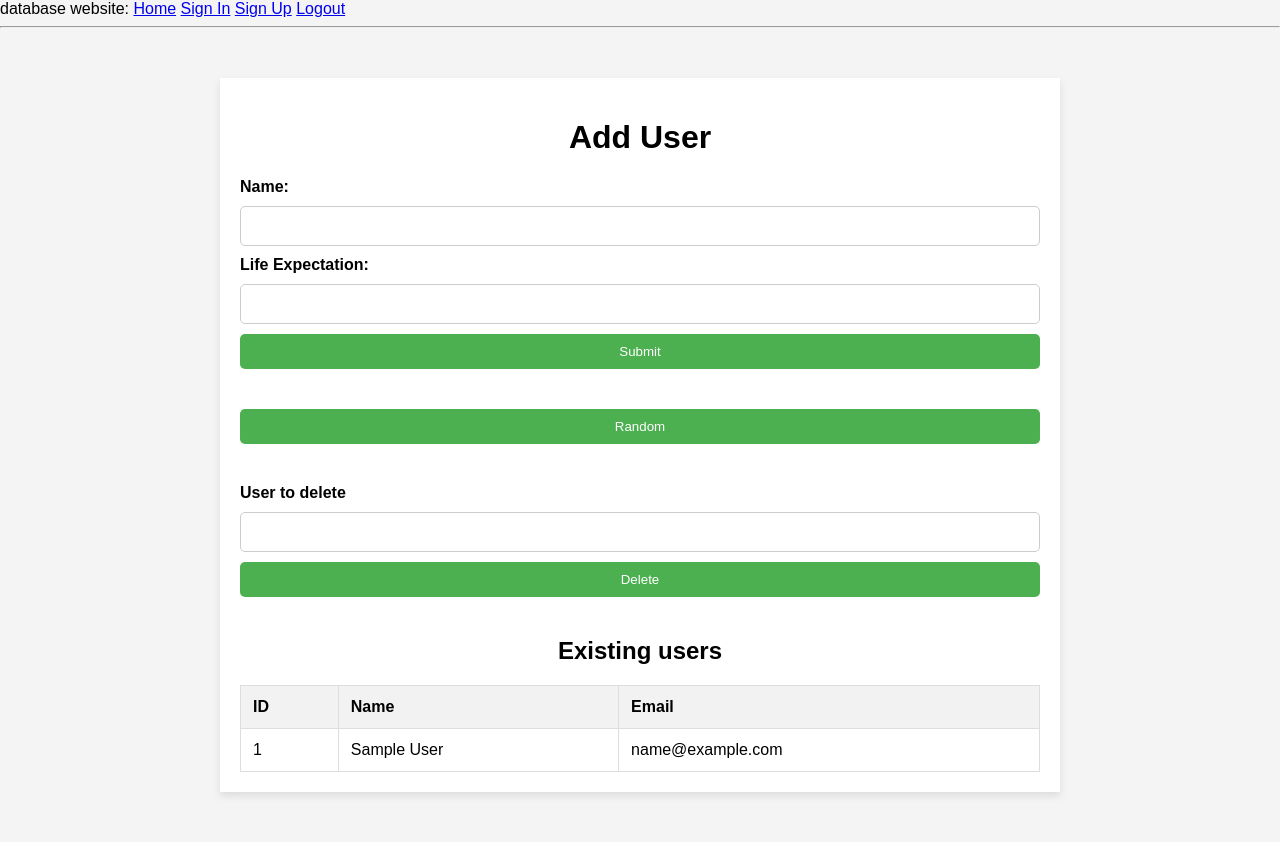
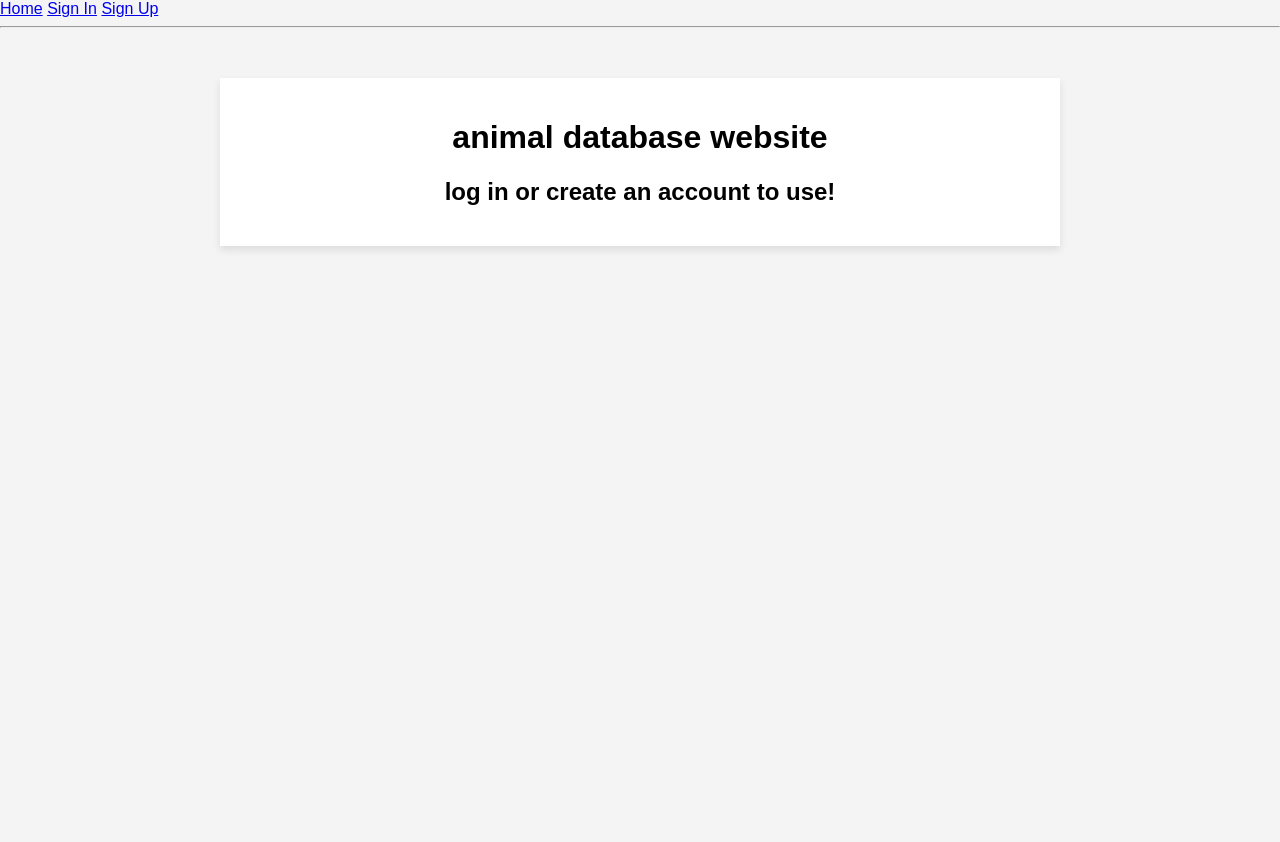
Before and after one commit to JuliusKaufhold/simple_flask_website, a Flask app: page / in a window 1280 px wide. After the commit the page ends 250 px from the top, so only its background shows below. Run offline with Flask 3, Linux system fonts and the light colour scheme; tables that the repository leaves empty hold one stand-in row (values such as "Sample post").

Commit message:
basic finished account and db functionality, add api for animal data

```diff
--- a/app/__init__.py
+++ b/app/__init__.py
@@ -1,12 +1,13 @@
 from flask import Flask
 from config import Config
+import os
 
 app = Flask(__name__)
 
 app.config.from_object(Config)
-
+password = os.getenv("DB_PW")
 # connect to Database
-app.config['SQLALCHEMY_DATABASE_URI'] = 'mysql+pymysql://root:changeme@localhost/flask_db'
+app.config['SQLALCHEMY_DATABASE_URI'] = 'mysql+pymysql://root:{}@localhost/flask_db'.format(password)
 app.config['SQLALCHEMY_TRACK_MODIFICATIONS'] = False
 app.config['SEND_FILE_MAX_AGE_DEFAULT'] = 0
 
--- a/app/routes.py
+++ b/app/routes.py
@@ -2,13 +2,17 @@ from app import app
 from flask import Flask, render_template, request, redirect, flash,url_for
 from flask_sqlalchemy import SQLAlchemy
 import requests
+import os
 from app.forms import LoginForm
 from flask_login import LoginManager,UserMixin,login_user,login_required,logout_user,current_user
 from werkzeug.security import generate_password_hash, check_password_hash
 
 # API
-api_random_user = "https://randomuser.me/api/"
-
+api_animal_facts = "https://api.api-ninjas.com/v1/animals?name={}"
+api_key=os.getenv("API_KEY")
+headers= {
+    'X-Api-Key': f"{api_key}"
+}
 #db init
 db = SQLAlchemy(app)
 
@@ -28,7 +32,7 @@ class User(db.Model,UserMixin):
 class Animal(db.Model):
     id = db.Column(db.Integer, primary_key=True)
     name = db.Column(db.String(100), nullable = False)
-    life_expectation = db.Column(db.Integer, nullable = False)
+    life_expectation = db.Column(db.String(100), nullable = True)
     user_id = db.Column(db.Integer, db.ForeignKey("user.id"))
 
 # create table in database
@@ -41,11 +45,10 @@ def load_user(id):
 
 @app.route("/")
 def index():
-    users = User.query.all()  # Alle Benutzer aus der Datenbank abrufen
-    return render_template("index.html", users=users)
+    animals = Animal.query.all()  # Alle Benutzer aus der Datenbank abrufen
+    return render_template("index.html", animals=animals, user=current_user)
 
 @app.route("/add", methods=["POST"])
-@login_required
 def add_animal():
     name = request.form["name"]
     life_exp = request.form["life_exp"]
@@ -60,34 +63,27 @@ def add_animal():
     return redirect(url_for("index"))
 
 @app.route("/add_random", methods=["POST"])
-def add_random_user():
+def add_random_animal():
+    name = request.form["animal_name"]
     try:
-        response = requests.get(api_random_user)
+        response = requests.get(api_animal_facts.format(name), headers=headers)
 
         if response.status_code==200:
-            random_user = response.json()
+            random_animal = response.json()
 
-            first_name = random_user["results"][0]["name"]["first"]
-            last_name = random_user["results"][0]["name"]["last"]
-            name = first_name + " " +  last_name
-            email = name + "@randommail.com"
-            password = "changeme"
-
-            new_user = User(name=name, email=email, password=password)
-            db.session.add(new_user)
-            db.session.commit()
-
-        return redirect(url_for("index"))
+            life_exp = random_animal[0]["characteristics"]["lifespan"]
+            return render_template("index.html",animal_lifespan=life_exp,animal_data_name=name, user=current_user)
 
     except Exception as e:
         print(e)
 
-@app.route("/del_user", methods=["POST"])
-@login_required
+    return redirect(url_for("index"))
+
+@app.route("/del_animal", methods=["POST"])
 def delete_animal():
-    animal_id = request.form["del_user"]
+    animal_id = request.form["del_animal"]
     try:
-        user = db.session.get(Animal,animal_id)
+        animal = db.session.get(Animal,animal_id)
         db.session.delete(animal)
         db.session.commit()
     except Exception as e:
@@ -137,7 +133,9 @@ def signup():
 
 
 @app.route("/logout")
-@login_required
 def logout():
-    logout_user()
+    try:
+        logout_user()
+    except Exception as e:
+        print(e)
     return redirect(url_for("login"))
--- a/app/templates/base.html
+++ b/app/templates/base.html
@@ -9,10 +9,14 @@
         <link rel="stylesheet" href="{{ url_for('static', filename='style.css') }}">
     </head>
     <body>
-        <div>database website: <a href="/">Home</a>
-            <a href="/login">Sign In</a>
-            <a href="/signup">Sign Up</a>
-            <a href="/logout">Logout</a>
+        <div>
+            <a href="/">Home</a>
+		{% if user.is_authenticated %}
+			<a href="/logout">Logout</a>
+		{% else %}
+		    <a href="/login">Sign In</a>
+		    <a href="/signup">Sign Up</a>
+		{% endif %}
         </div>
         <hr>
         {% with messages = get_flashed_messages() %}
--- a/app/templates/index.html
+++ b/app/templates/index.html
@@ -1,45 +1,57 @@
 {% extends "base.html" %}
 {% block content %}
+	{% if user.is_authenticated %}
 	    <div class="container">
-        <h1>Add User</h1>
+		<h1>Add Animal</h1>
 		<form action="/add" method="POST">
 		    <label for="name">Name:</label>
 		    <input type="text" id="name" name="name" required>
 
-            <label for="life_exp">Life Expectation:</label>
-            <input type="number" id="life_exp" name="life_exp" required>
+		    <label for="life_exp">Life Expectancy:</label>
+		    <input type="text" id="life_exp" name="life_exp" required>
 
-	    <button type="submit">Submit</button>
+		    <button type="submit">Add</button>
 		</form>
 
 		<form action="/add_random" method = "POST">
-		<button type="submit">Random</button>
+			<label for="animal">Get lifespan of animal:</label>
+			<input type="text" id="animal_name" name="animal_name" required>
+
+			<button type="submit">Get lifespan</button>
 		</form>
 
-	<form action="/del_user" method = "POST">
-		<label for="deluser">User to delete</label>
-		<input type="number" id="del_user" name="del_user">
+		<h3>{{ animal_data_name }}: {{ animal_lifespan }}</h3>
+
+		<form action="/del_animal" method = "POST">
+			<label for="delanimal">Animal to delete</label>
+			<input type="number" id="del_animal" name="del_animal">
 			<button type="submit">Delete</button>
 		</form>
 
-        <h2>Existing users</h2>
+		<h2>Animals</h2>
 		<table>
 		    <thead>
 			<tr>
 			    <th>ID</th>
 			    <th>Name</th>
-                    <th>Email</th>
+			    <th>Life Expectancy</th>
 			</tr>
 		    </thead>
 		    <tbody>
-                {% for user in users %}
+			{% for animal in user.animals %}
 			<tr>
-                    <td>{{ user.id }}</td>
-                    <td>{{ user.name }}</td>
-                    <td>{{ user.email }}</td>
+			    <td>{{ animal.id }}</td>
+			    <td>{{ animal.name }}</td>
+			    <td>{{ animal.life_expectation }}</td>
 			</tr>
 			{% endfor %}
 		    </tbody>
 		</table>
 	    </div>
+	{% else %}
+		<div class=container>
+			<h1> animal database website</h1>
+			<h2> log in or create an account to use!</h2>
+		</div>
+	{% endif %}
 {% endblock %}
```
Also changed, not shown: README.md, 1 other file. Lines whose indentation alone changed are shown as unchanged.
